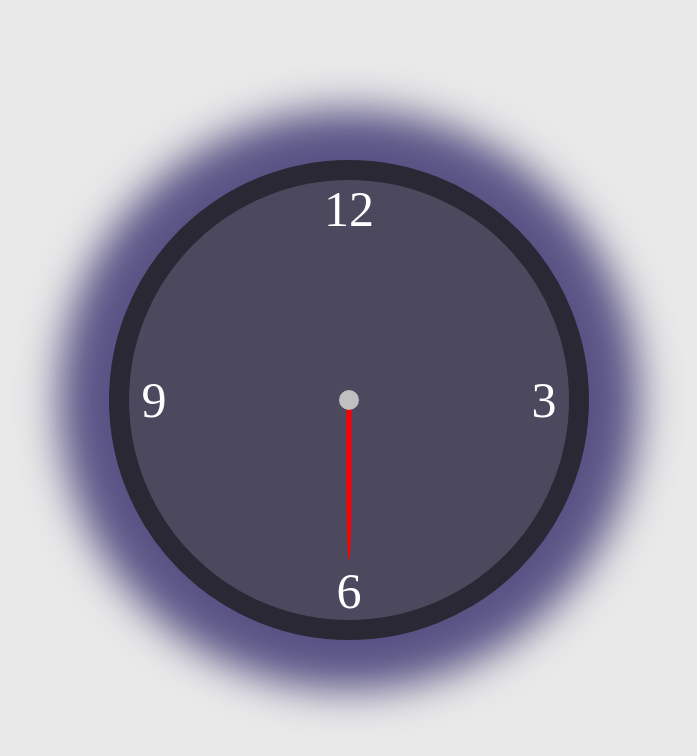
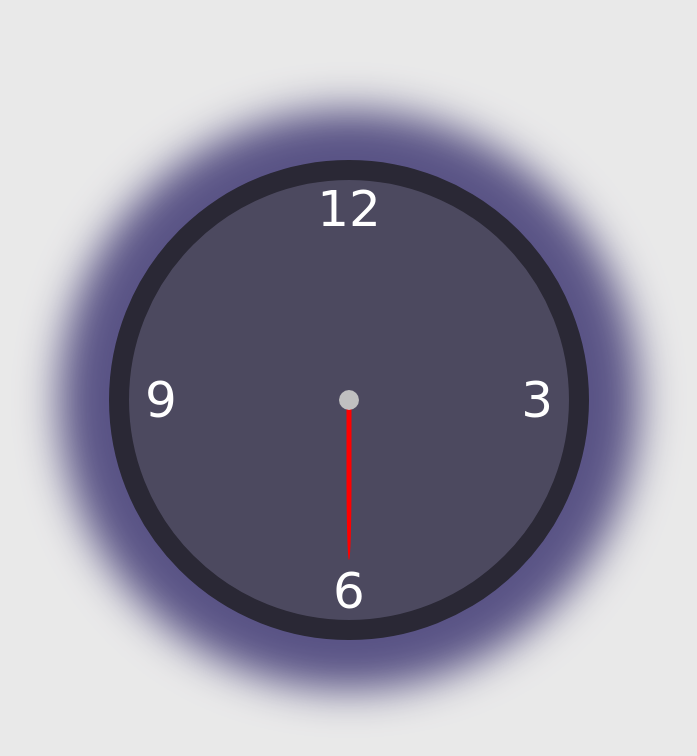
Before and after one commit to Youssef-Abdelwahab/Simple_Clock, a plain HTML site: page index.html in a window 1280 px wide. Shown: the whole page, without its empty margins (291-988 px from the left). Drawn offline with Linux system fonts and the light colour scheme.

Commit message:
Update style.css

```diff
--- a/CSS/style.css
+++ b/CSS/style.css
@@ -71,35 +71,30 @@ body {
   border-radius: 50% 50% 0 0;
 }
 
-.c12 {
+.c12, .c3, .c6, .c9 {
   font-size: 50px;
   color: white;
   position: absolute;
+  font-family: cursive;
+}
+
+.c12 {
   left: 50%;
   transform: translate(-50%, 0%);
 }
 
 .c3 {
-  font-size: 50px;
-  color: white;
-  position: absolute;
   left: 100%;
   top: 50%;
   transform: translate(-150%, -50%);
 }
 
 .c9 {
-  font-size: 50px;
-  color: white;
-  position: absolute;
   top: 50%;
   transform: translate(50%, -50%);
 }
 
 .c6 {
-  font-size: 50px;
-  color: white;
-  position: absolute;
   left: 50%;
   top: 100%;
   transform: translate(-50%, -100%);
```
